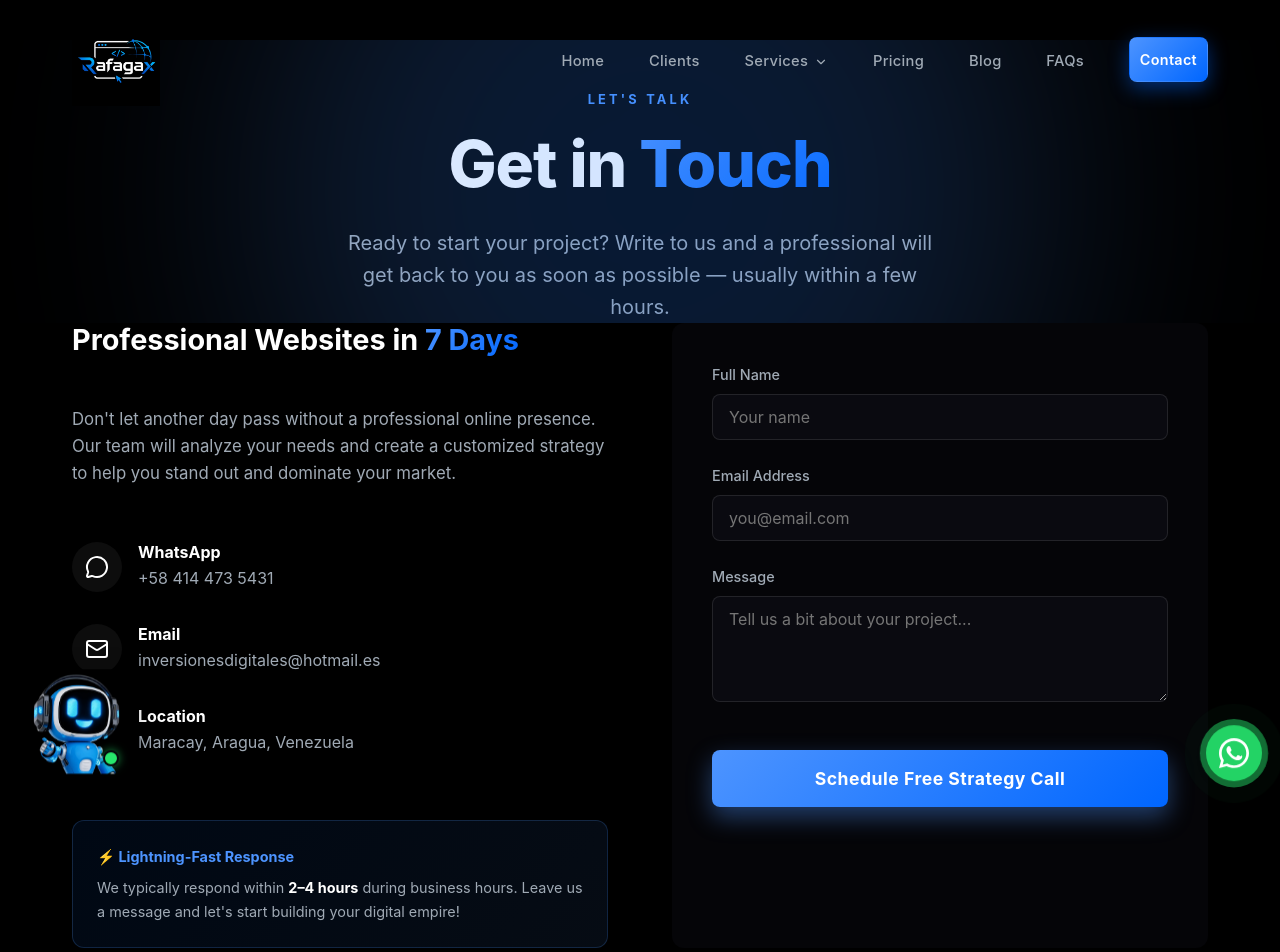
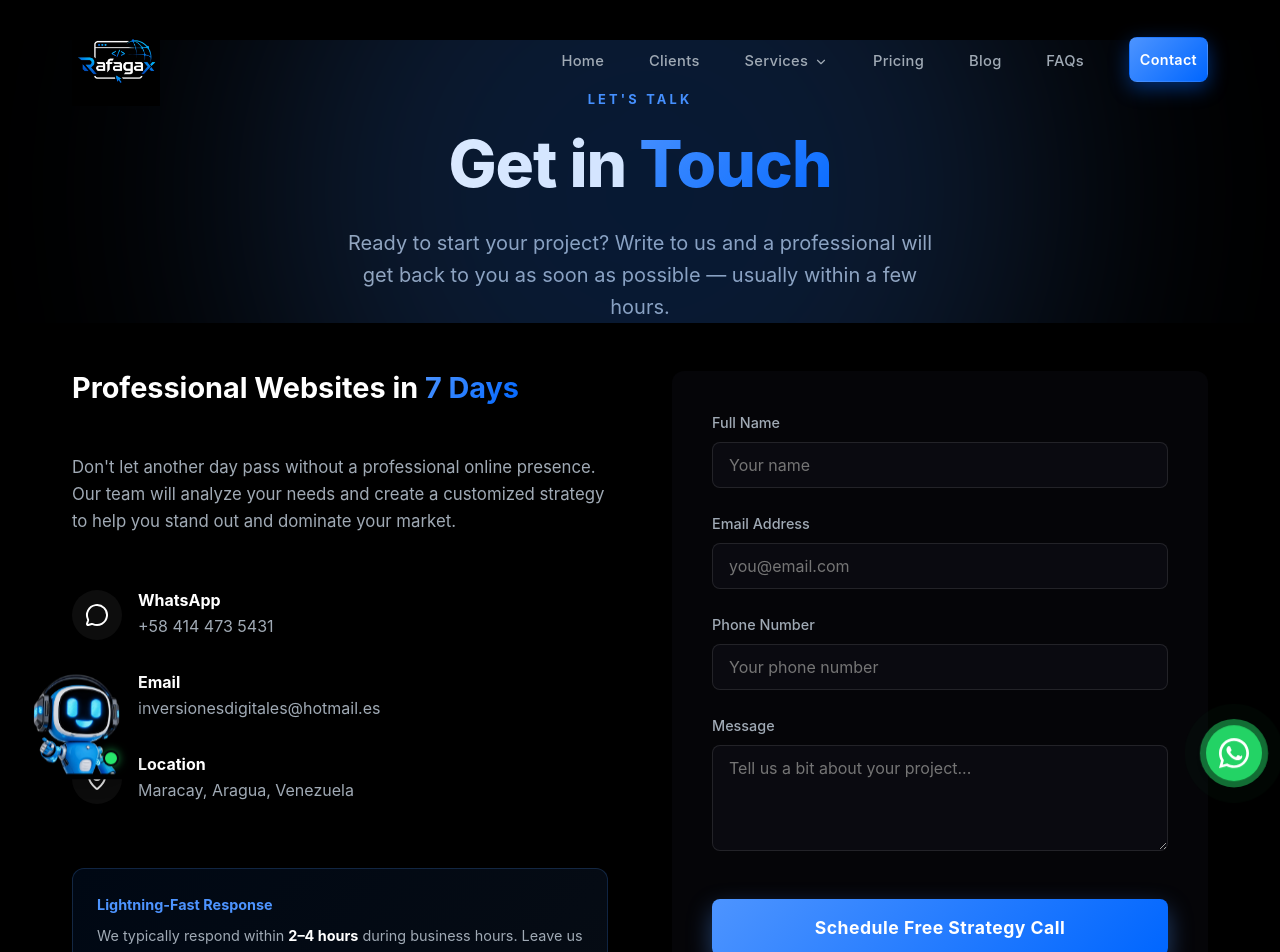
Before and after one commit to rafagax/proyecto-web, a React (Vite) app: page /contact in a window 1280 px wide. Shown: the top 952 px of the page. Built offline with nearby package versions, Linux system fonts and the light colour scheme.

Commit message:
Update Contact.jsx

```diff
--- a/src/pages/Contact.jsx
+++ b/src/pages/Contact.jsx
@@ -14,6 +14,7 @@ const Contact = () => {
   const [formData, setFormData] = useState({
     name: '',
     email: '',
+    phone: '',
     service: '',
     message: ''
   });
@@ -25,10 +26,10 @@ const Contact = () => {
 
   const handleSubmit = (e) => {
     e.preventDefault();
-    const { name, email, service, message } = formData;
-    const phone = '584144735431';
-    const text = `Hello, my name is ${name}. My email is ${email}. I'm interested in: ${service}. My message: ${message}`;
-    const whatsappUrl = `https://wa.me/${phone}?text=${encodeURIComponent(text)}`;
+    const { name, email, phone, message } = formData;
+    const businessPhone = '584144735431';
+    const text = `Hello, my name is ${name}. My email is ${email}. My phone is ${phone}. My message: ${message}`;
+    const whatsappUrl = `https://wa.me/${businessPhone}?text=${encodeURIComponent(text)}`;
     window.open(whatsappUrl, '_blank');
   };
 
@@ -51,7 +52,7 @@ const Contact = () => {
       </section>
 
       {/* Contact Section */}
-      <section className="section" style={{ paddingTop: '0rem' }}>
+      <section className="section" style={{ paddingTop: '3rem' }}>
         <div className="container">
           <div className="contact-container">
             <div className="contact-info">
@@ -85,7 +86,7 @@ const Contact = () => {
               </div>
 
               <div style={{ marginTop: '2rem', padding: '1.5rem', background: 'linear-gradient(135deg, rgba(0, 102, 255, 0.08) 0%, rgba(77, 148, 255, 0.08) 100%)', borderRadius: 'var(--border-radius-md)', border: '1px solid rgba(77, 148, 255,0.2)' }}>
-                <p style={{ color: 'var(--accent-cyan)', fontWeight: '700', marginBottom: '0.5rem', fontSize: '0.9rem' }}>⚡ Lightning-Fast Response</p>
+                <p style={{ color: 'var(--accent-cyan)', fontWeight: '700', marginBottom: '0.5rem', fontSize: '0.9rem' }}>Lightning-Fast Response</p>
                 <p style={{ color: 'var(--text-secondary)', fontSize: '0.9rem', lineHeight: '1.6' }}>
                   We typically respond within <strong style={{ color: '#fff' }}>2–4 hours</strong> during business hours. Leave us a message and let's start building your digital empire!
                 </p>
@@ -117,6 +118,18 @@ const Contact = () => {
               </div>
 
               <div className="form-group">
+                <label>Phone Number</label>
+                <input
+                  type="tel"
+                  name="phone"
+                  value={formData.phone}
+                  onChange={handleInputChange}
+                  placeholder="Your phone number"
+                  required
+                />
+              </div>
+
+              <div className="form-group">
                 <label>Message</label>
                 <textarea
                   rows="4"
```
